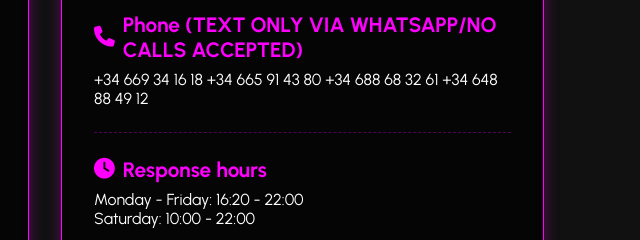
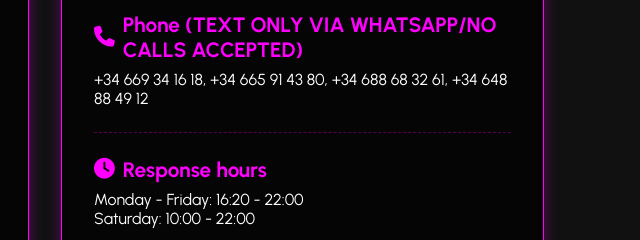
Before and after one commit to Free4allriders/Free4allriders, a plain HTML site: page Contact.html in a window 1280 px wide. Shown: the part 728-968 px from the top of the page, 595-1235 px from the left. Drawn offline with Linux system fonts and the light colour scheme.

Commit message:
Update Contact.html

```diff
--- a/Contact.html
+++ b/Contact.html
@@ -362,11 +362,14 @@
             </div>
             <div class="info-item">
                 <h3><i class="fas fa-phone"></i> Phone (TEXT ONLY VIA WHATSAPP/NO CALLS ACCEPTED)</h3>
-                <a href="tel:+34669341618""tel:">+34 669 34 16 18</a>
+                <a href="tel:+34669341618""tel:">+34 669 34 16 18,
+                </a>
 
-                <a href="tel:+34665914380""tel:">+34 665 91 43 80</a>
+                <a href="tel:+34665914380""tel:">+34 665 91 43 80,
+                </a>
 
-                <a href="tel:+34688683261""tel:">+34 688 68 32 61</a>
+                <a href="tel:+34688683261""tel:">+34 688 68 32 61,
+                </a>
 
                 <a href="tel:+34648884912""tel:">+34 648 88 49 12</a>
 
```
